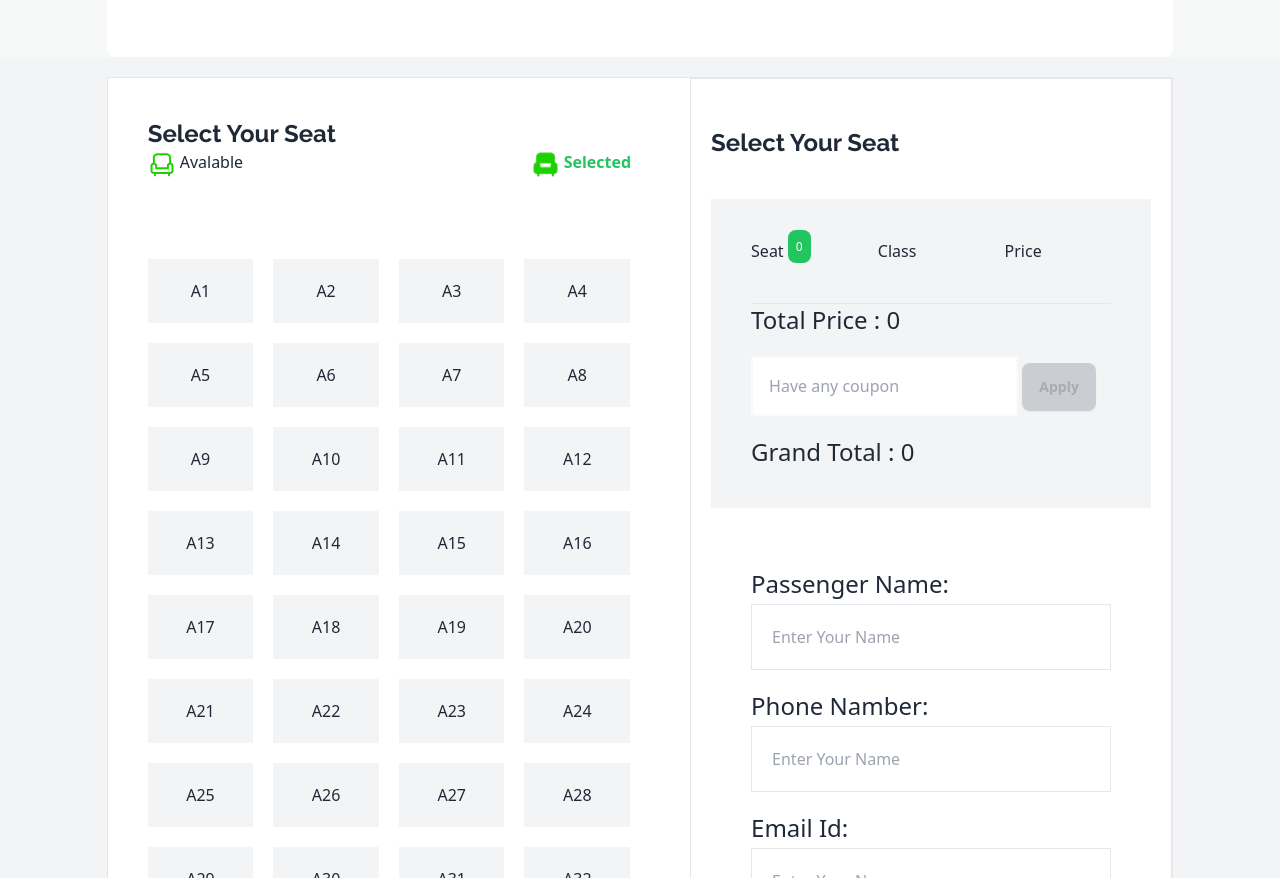
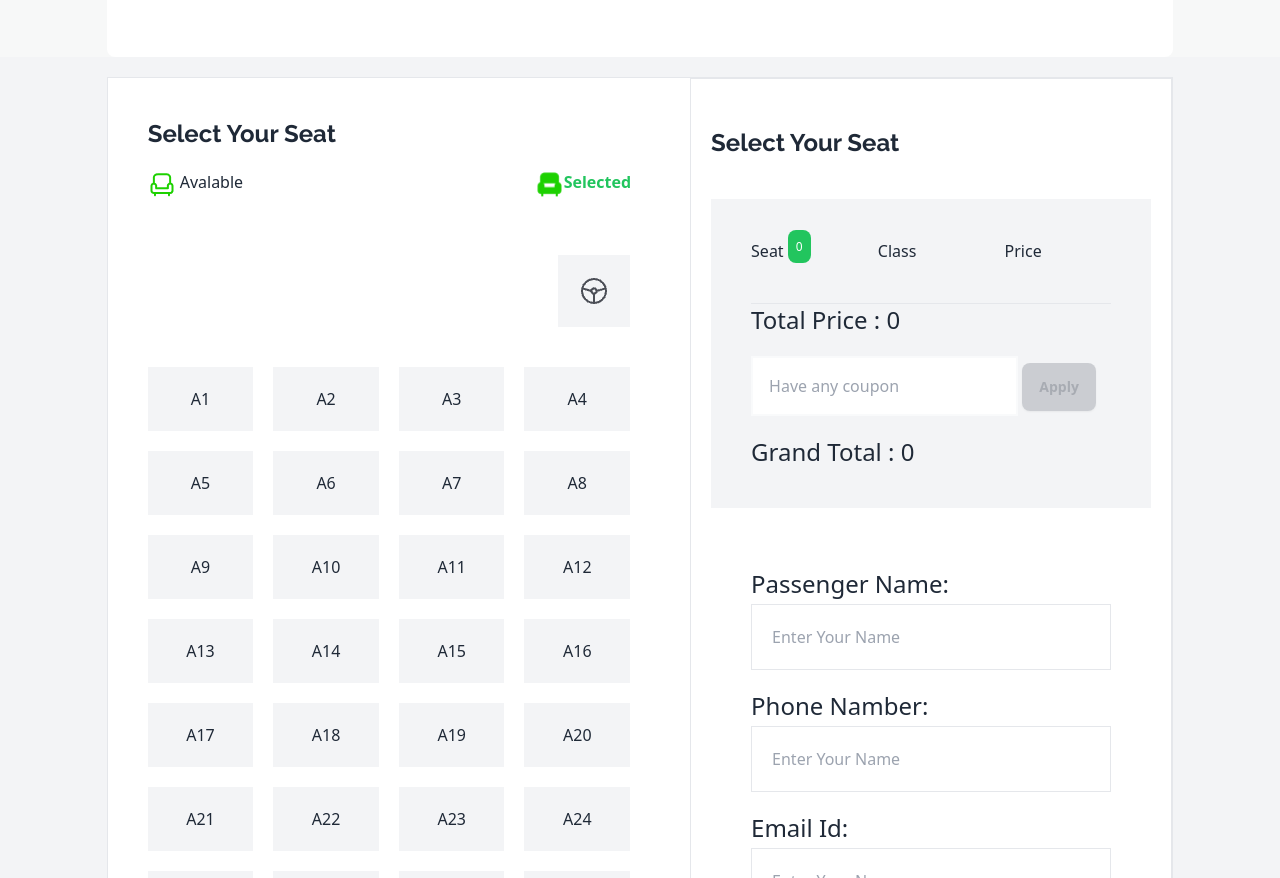
Before and after one commit to rafietrana/ranaass5, a plain HTML site: page index.html in a window 1280 px wide. Shown: the part 2253-3131 px from the top of the page. Drawn offline with nearby package versions, Linux system fonts and the light colour scheme.

Commit message:
added my code

```diff
--- a/index.html
+++ b/index.html
@@ -236,24 +236,34 @@
 
                       <div class=" w-7/12">
 
-                           <div class="p-10">
+                           <div class="px-10 mt-10">
                                    <h1 class="text-2xl raleway-bold">Select Your Seat</h1>
 
                                    <div>
-                                         <div class="flex justify-between">
+                                         <div class="flex justify-between mt-5">
                                              <div class="flex gap-1">
                                                    <img src="images/seat-green.png" alt="">
                                                    <p>Avalable</p>
                                              </div>
-                                             <div class="flex gap-1">
+                                             <div class="flex gap-">
                                                <img src="images/seat-green-filled.png" alt="">
                                                <p class="text-green-500 font-bold">Selected</p>
+
+
                                              </div>
+
                                          </div>
-                                         <div></div>
+                                         <div class="flex justify-end mt-14">
+                                               <div class="p-5 bg-gray-100">
+                                                <img src="images/wheel.png" alt="">
+                                               </div>
+                                         </div>
                                    </div>
+
                            </div>
+                              <div>
 
+                              </div>
                             <div class="flex-none m-10">
                                  <div id="buttons" class="grid grid-cols-4 gap-5">
                                     <button  id="A1" class="btns rana1  bg-gray-100 py-5 "> A1 </button>
```
Also changed, not shown: images/wheel.png (added).
